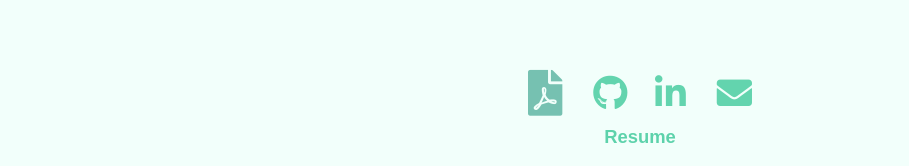
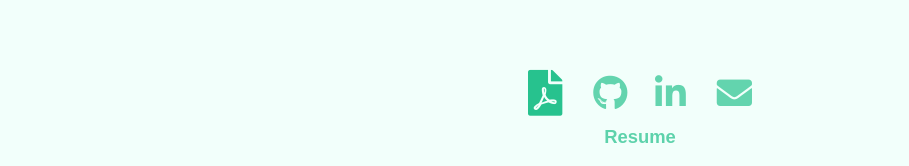
Before and after one commit to 8rb/Portfolio, a React (Create React App) app: page / in a window 1280 px wide. In both pictures the pointer is over the icon 544 px from the left and 720 px from the top of the page. Shown: the part 627-793 px from the top of the page, without its empty margins (0-909 px from the left). Built offline with nearby package versions, Linux system fonts and the light colour scheme.

Commit message:
🎨 Changed Contact Color
Changed contact color and opacity on hover

```diff
--- a/src/components/contact/Contact.js
+++ b/src/components/contact/Contact.js
@@ -1,4 +1,4 @@
-import React, { Component } from 'react';
+import React from 'react';
 import Pdf from '../../assets/documents/Rodrigo_Ramirez_Resume_2021.pdf';
 import Row from 'react-bootstrap/Row';
 import Col from 'react-bootstrap/Col';
--- a/src/components/contact/Styles.scss
+++ b/src/components/contact/Styles.scss
@@ -16,6 +16,7 @@
     transition: all .2s ease-in-out;
     &:hover{
         transform: scale(1.3);
-        color: $secondary;
+        color: $primary;
+        opacity: 1;
     }
 }
```
